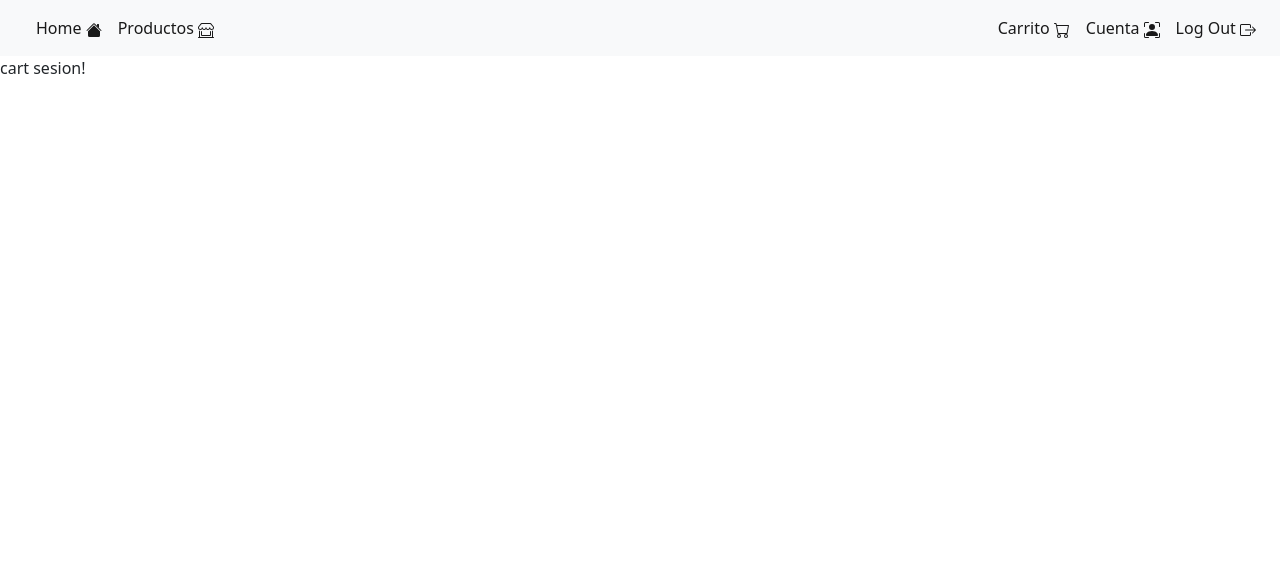
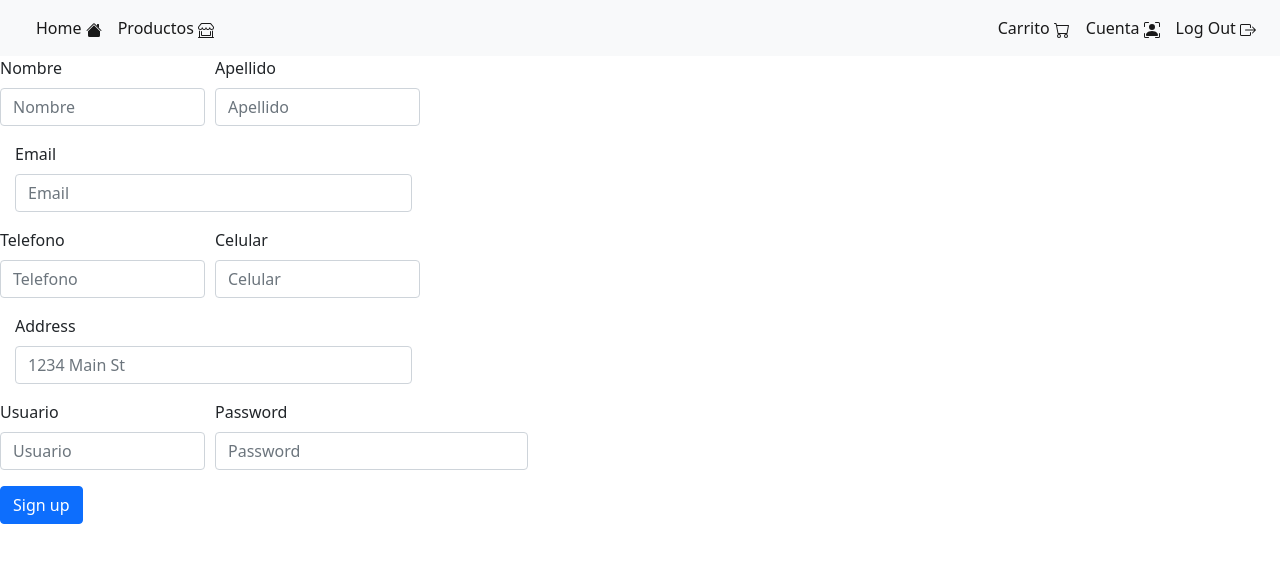
Before and after one commit to coriccf/ShopISI_frontend, an Angular app: page /sesion in a window 1280 px wide. Shown: the top 562 px of the page. Built offline with nearby package versions, Linux system fonts and the light colour scheme.

Commit message:
add Register

```diff
--- a/src/app/components/home/home.component.css
+++ b/src/app/components/home/home.component.css
@@ -1,6 +1,6 @@
 #hero {
     width: 100%;
-    height: 88vh;
+    height: 92vh;
     background: url(../../../assets/img/p1.jpg) top center;
     background-size: cover;
     position: relative;
--- a/src/app/components/sesion/sesion.component.html
+++ b/src/app/components/sesion/sesion.component.html
@@ -1 +1,61 @@
-<p>cart sesion!</p>
+<form>
+
+    <div class="form-row">
+
+        <div class="form-group col-md-2">
+          <label for="inputNombre">Nombre</label>
+          <input type="text" class="form-control" id="inputNombre" placeholder="Nombre">
+        </div>
+        <div class="form-group col-md-2">
+            <label for="inputApellido">Apellido</label>
+            <input type="text" class="form-control" id="inputApellido" placeholder="Apellido">
+          </div>
+
+      </div>
+
+      <div class="form-group col-md-4">
+        <label for="inputEmail4">Email</label>
+        <input type="email" class="form-control" id="inputEmail4" placeholder="Email">
+      </div>
+
+
+<div class="form-row">
+
+        <div class="form-group col-md-2">
+          <label for="inputTelefono">Telefono</label>
+          <input type="text" class="form-control" id="inputTelefono" placeholder="Telefono">
+        </div>
+
+
+        <div class="form-group col-md-2">
+            <label for="inputCelular">Celular</label>
+            <input type="text" class="form-control" id="inputCelular" placeholder="Celular">
+          </div>
+
+
+      </div>
+
+
+      <div class="form-group col-md-4">
+        <label for="inputAddress">Address</label>
+        <input type="text" class="form-control" id="inputAddress" placeholder="1234 Main St">
+      </div>
+
+
+
+    <div class="form-row">
+        <div class="form-group col-md-2">
+            <label for="inputUsuario">Usuario</label>
+            <input type="text" class="form-control" id="inputUsuario" placeholder="Usuario">
+          </div>
+
+      <div class="form-group col-md-3">
+        <label for="inputPassword4">Password</label>
+        <input type="password" class="form-control" id="inputPassword4" placeholder="Password">
+      </div>
+    </div>
+
+
+
+    <button type="submit" class="btn btn-primary">Sign up</button>
+  </form>
```
